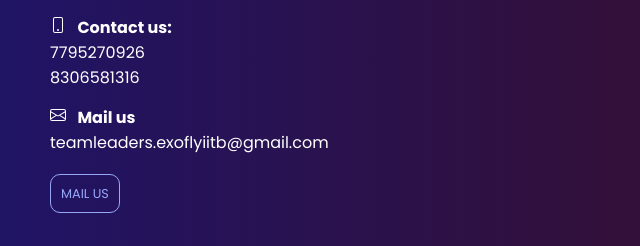
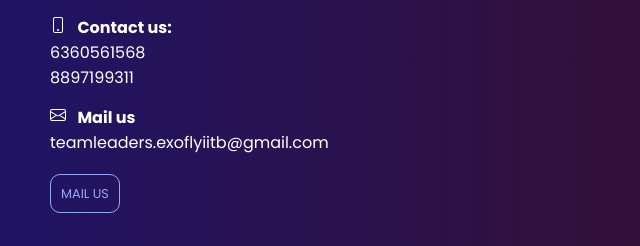
Before and after one commit to ExoFly-IITB/ExoFly-IITB.github.io, a plain HTML site: page footer.html in a window 1280 px wide. Shown: the part 197-443 px from the top of the page, 0-640 px from the left. Drawn offline with nearby package versions, Linux system fonts and the light colour scheme.

Commit message:
Update footer.html

```diff
--- a/footer.html
+++ b/footer.html
@@ -239,12 +239,12 @@
           </div>
 
               <div class="link-des">
-              <a href="tel:7795270926">7795270926</a>
+              <a href="tel:6360561568">6360561568</a>
 
              </div>
              <div class="link-des">
 
-              <a href="tel:8306581316">8306581316</a>
+              <a href="tel:8897199311">8897199311</a>
              </div>
 
 
```
